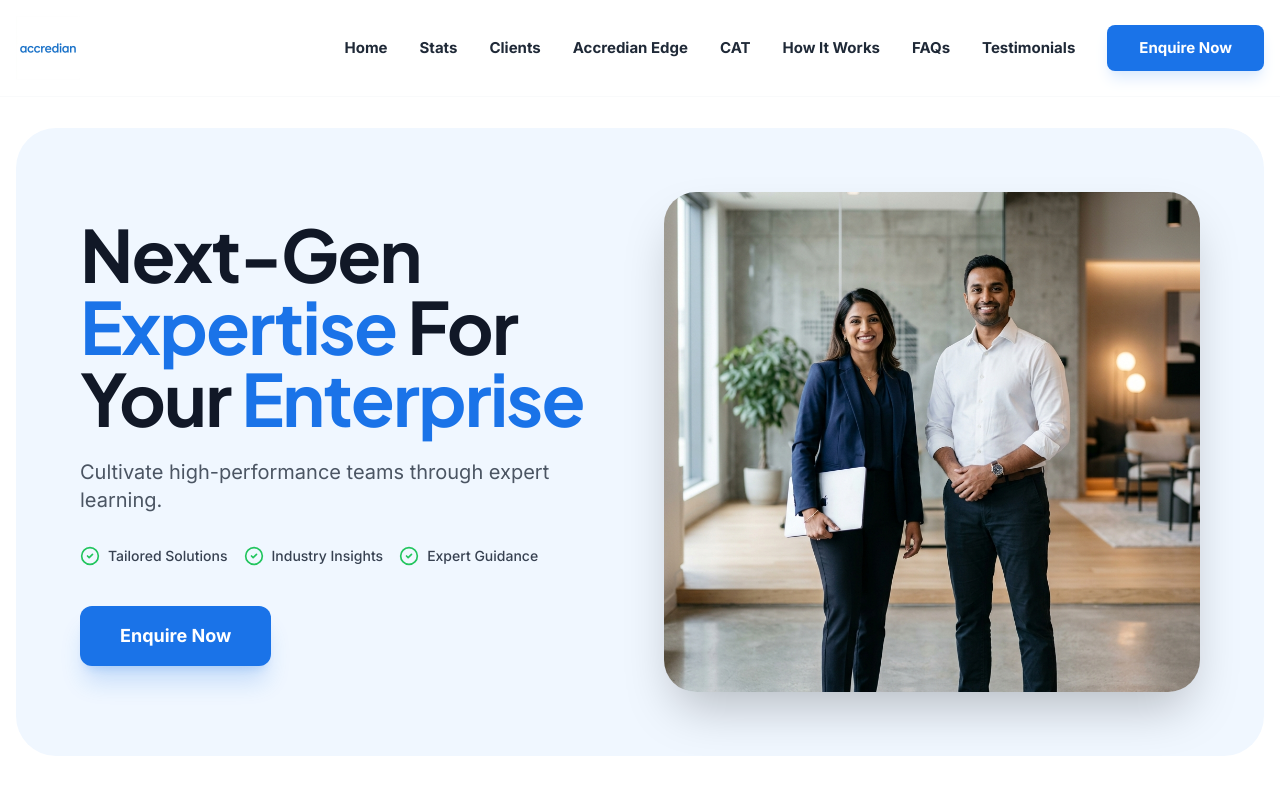
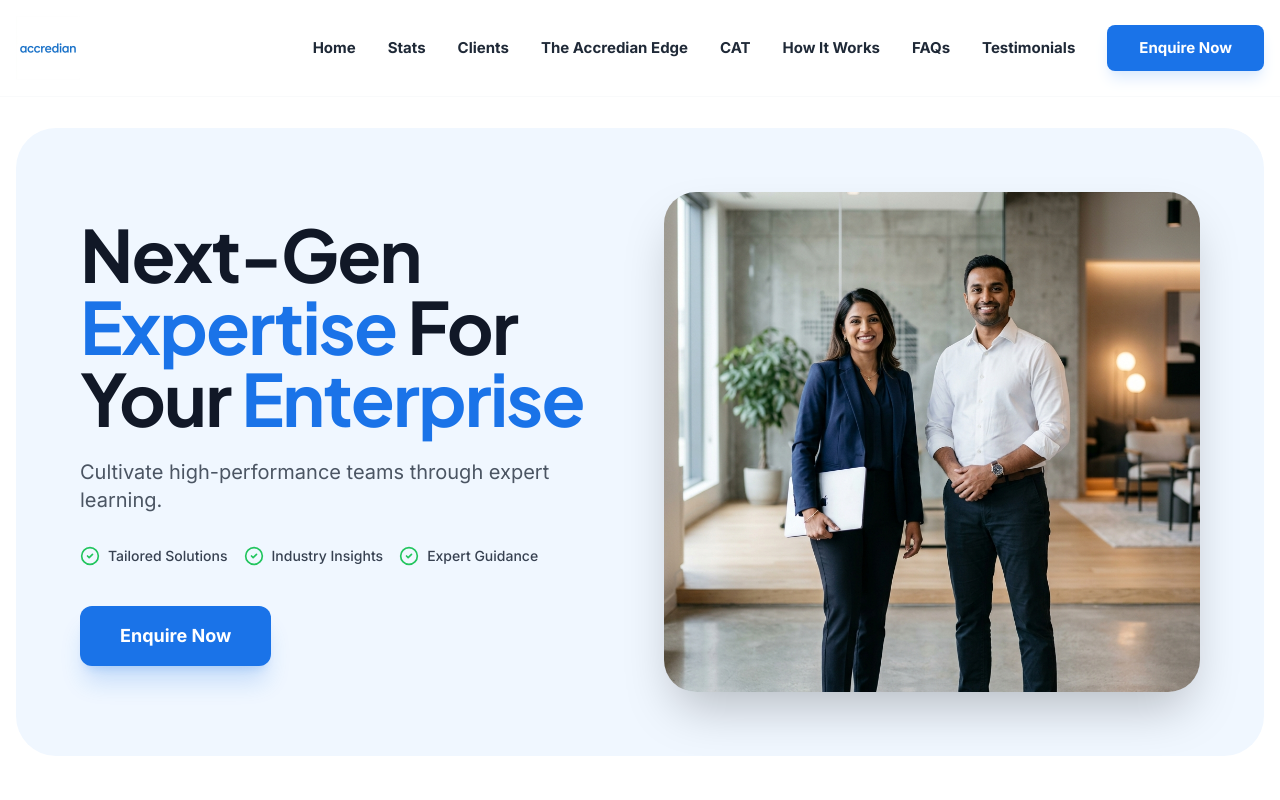
Before and after one commit to codexuttam/Accredian, a Next.js app: page / in a window 1280 px wide. Shown: the top 800 px of the page. Built offline with nearby package versions, Linux system fonts and the light colour scheme.

Commit message:
Update Accredian Edge to The Accredian Edge

```diff
--- a/src/components/layout/Navbar.tsx
+++ b/src/components/layout/Navbar.tsx
@@ -10,7 +10,7 @@ const navItems = [
   { name: "Home", href: "/#home" },
   { name: "Stats", href: "/#stats" },
   { name: "Clients", href: "/#clients" },
-  { name: "Accredian Edge", href: "/#edge" },
+  { name: "The Accredian Edge", href: "/#edge" },
   { name: "CAT", href: "/#cat" },
   { name: "How It Works", href: "/#how-it-works" },
   { name: "FAQs", href: "/#faqs" },
```
